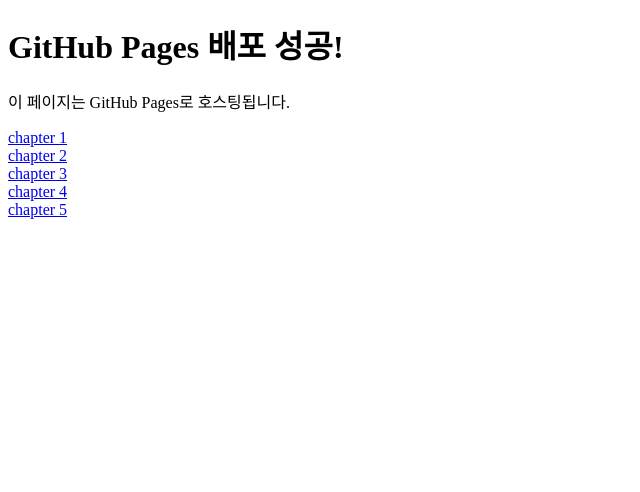
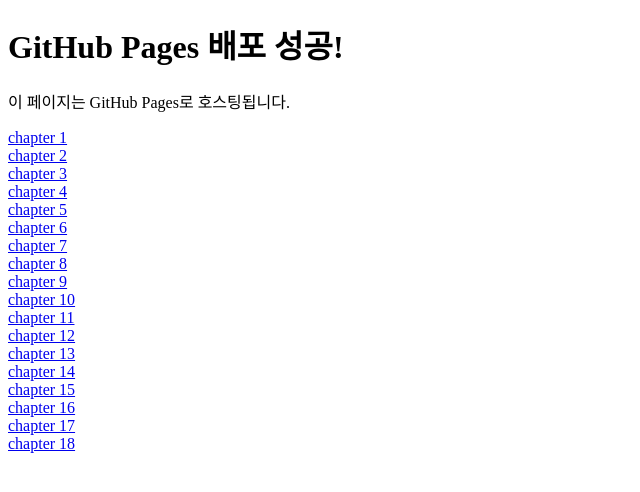
Before and after one commit to seoultech-jehyun/web2025, a plain HTML site: page index.html in a window 1280 px wide. Shown: the whole page, without its empty margins (0-640 px from the left). Drawn offline with Linux system fonts and the light colour scheme.

Commit message:
index 업데이트

```diff
--- a/index.html
+++ b/index.html
@@ -13,5 +13,18 @@
     <a href="chapter3.html">chapter 3</a><br>
     <a href="chapter4.html">chapter 4</a><br>
     <a href="chapter5.html">chapter 5</a><br>
+    <a href="chapter1.html">chapter 6</a><br>
+    <a href="chapter2.html">chapter 7</a><br>
+    <a href="chapter3.html">chapter 8</a><br>
+    <a href="chapter4.html">chapter 9</a><br>
+    <a href="chapter5.html">chapter 10</a><br>
+    <a href="chapter1.html">chapter 11</a><br>
+    <a href="chapter2.html">chapter 12</a><br>
+    <a href="chapter3.html">chapter 13</a><br>
+    <a href="chapter4.html">chapter 14</a><br>
+    <a href="chapter5.html">chapter 15</a><br>
+    <a href="chapter1.html">chapter 16</a><br>
+    <a href="chapter2.html">chapter 17</a><br>
+    <a href="chapter3.html">chapter 18</a><br>
 </body>
 </html>
```
